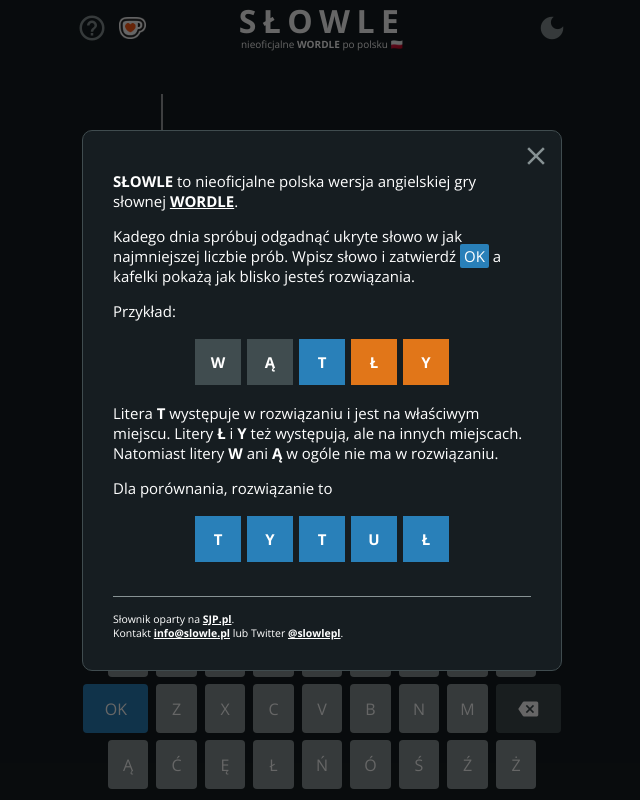
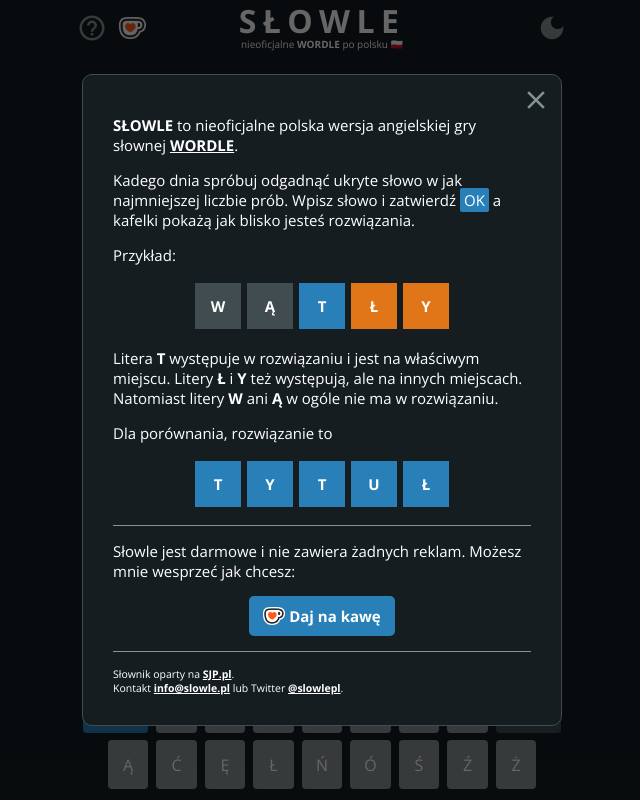
Before and after one commit to mkatch/slowle, a plain HTML site: page index.html in a window 1280 px wide. Shown: the whole page, without its empty margins (318-958 px from the left). Drawn offline with nearby package versions, Linux system fonts and the light colour scheme.

Commit message:
Add Ko-fi support button to help popup

```diff
--- a/index.css
+++ b/index.css
@@ -16,6 +16,8 @@
 
 body[theme=dark] {
   --blue: #2980B9;
+  --blue-dark: #236d9d;
+  --blue-darkest: #1d5a82;
   --green: #2E7D32;
   --green-dark: #266829;
   --green-darkest: #1b491d;
@@ -54,6 +56,8 @@ body[theme=dark] {
 
 body[theme=light] {
   --blue: #439BD6;
+  --blue-dark: #3984b6;
+  --blue-darkest: #2f6d96;
   --green: #5faa63;
   --green-dark: #37963c;
   --green-darkest: #2E7D32;
@@ -705,6 +709,30 @@ a {
   justify-content: center;
 }
 
-.about-popup hr {
-  margin-top: 2em;
+.about-popup .support {
+  display: flex;
+  justify-content: center;
 }
+
+.kofi-button {
+  display: flex;
+  align-items: center;
+  border-radius: 5px;
+  padding: 10px 14px;
+  background-color: var(--blue);
+  color: white;
+  text-decoration: none;
+  transition: background-color 200ms;
+}
+
+.kofi-button:hover {
+  background-color: var(--blue-dark);
+}
+
+.kofi-button:active {
+  background-color: var(--blue-darkest);
+}
+
+.kofi-button .kofi-logo {
+  width: 22px;
+}
--- a/index.html
+++ b/index.html
@@ -145,6 +145,19 @@
             </p>
             <div id="exampleSolutionBoardContainerElement" class="example board-container">TYTUŁ</div>
             <hr>
+            <p>
+              Słowle jest darmowe i nie zawiera żadnych reklam. Możesz mnie
+              wesprzeć jak chcesz:
+            </p>
+            <div class="support">
+              <a
+                  class="kofi-button"
+                  href="https://ko-fi.com/K4H02AGL6W"
+                  target="blank" rel="noopener">
+                <img class="kofi-logo" src="kofi.png" alt="">&nbsp;Daj na kawę
+              </a>
+            </div>
+            <hr>
             <p class="small-print no-margin-bottom">
               Słownik oparty na <a href="https://sjp.pl">SJP.pl</a>.<br>
               Kontakt <a href="mailto:info@slowle.pl">info@slowle.pl</a>
```
